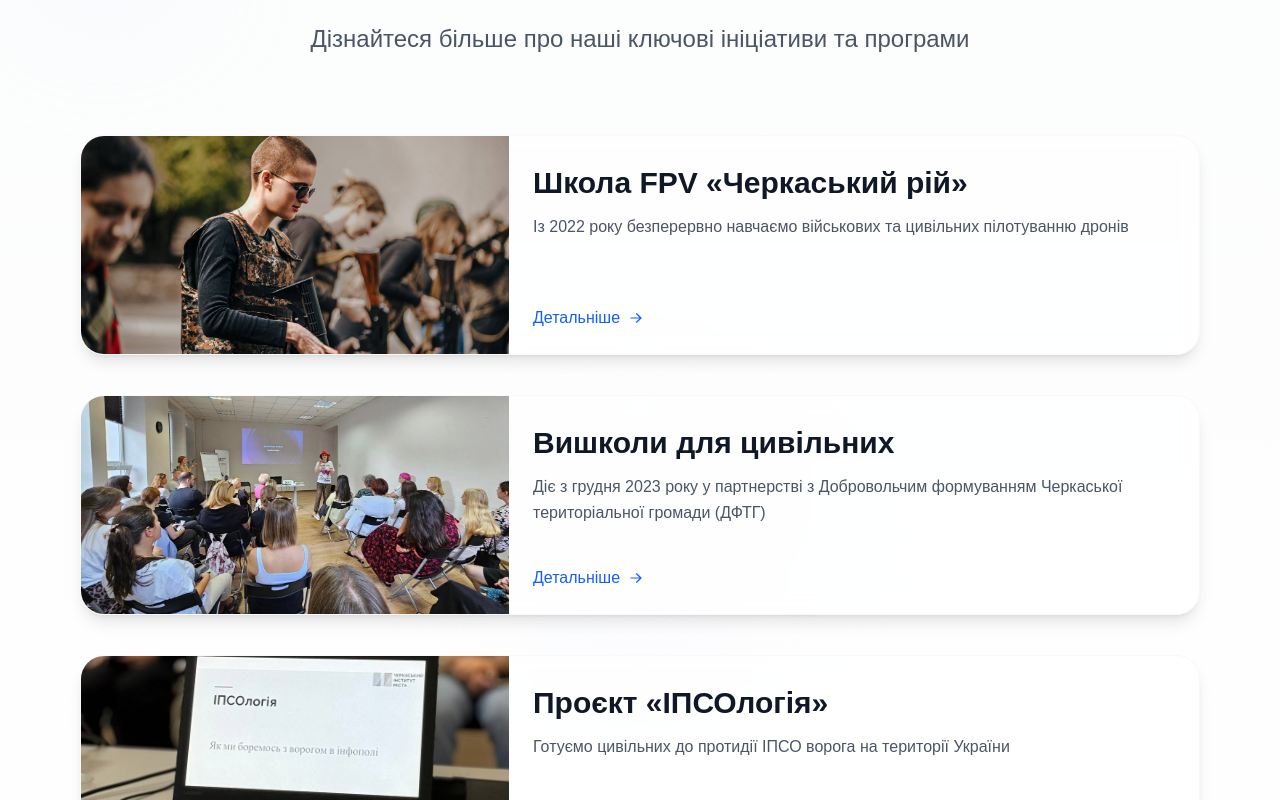
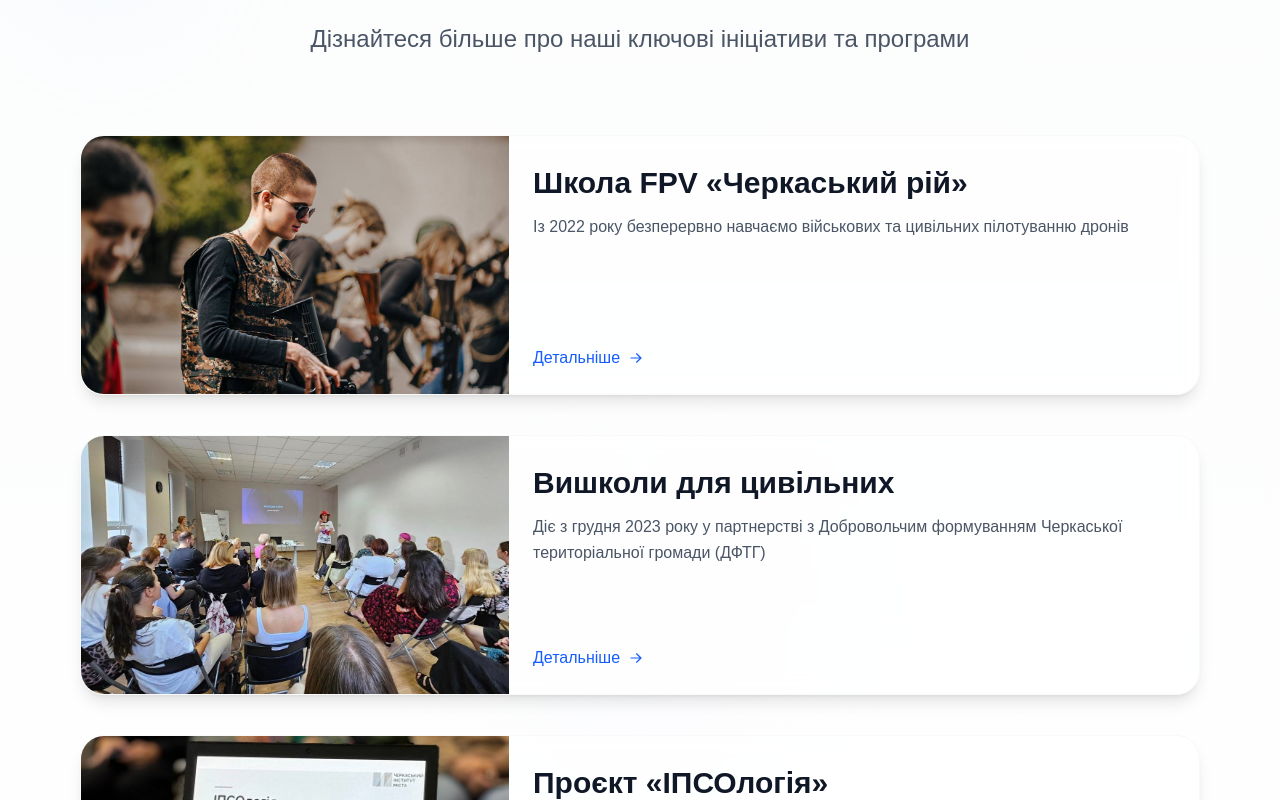
Before and after one commit to daviddubliakov/cherkasy-urban-institute, a Next.js app: page / in a window 1280 px wide. Shown: the part 1080-1880 px from the top of the page. Built offline with nearby package versions, Linux system fonts and the light colour scheme; what tailwindcss-animated would draw is missing.

Commit message:
make min height 260

```diff
--- a/components/section/section.tsx
+++ b/components/section/section.tsx
@@ -48,7 +48,7 @@ const SectionCard = ({ image, title, description, children, style, delay = 0 }:
       {shouldRender && (
         <div
           className={cn(
-            'group relative flex min-h-[220px] flex-col overflow-hidden rounded-2xl border border-gray-100/50 bg-white/50 shadow-lg backdrop-blur-sm transition-all duration-500 hover:-translate-y-1 hover:border-gray-200/80 hover:bg-white/80 hover:shadow-xl sm:flex-row sm:items-stretch sm:rounded-3xl',
+            'group relative flex min-h-[260px] flex-col overflow-hidden rounded-2xl border border-gray-100/50 bg-white/50 shadow-lg backdrop-blur-sm transition-all duration-500 hover:-translate-y-1 hover:border-gray-200/80 hover:bg-white/80 hover:shadow-xl sm:flex-row sm:items-stretch sm:rounded-3xl',
             shouldRender ? 'animate-fade-in-up' : 'opacity-0',
           )}
           style={style || {}}
```
